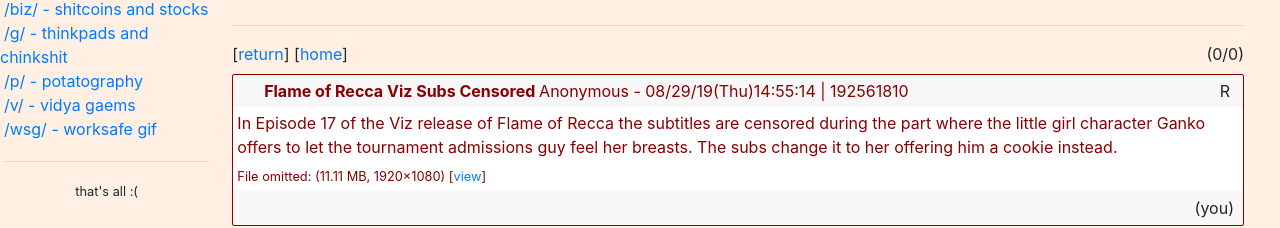
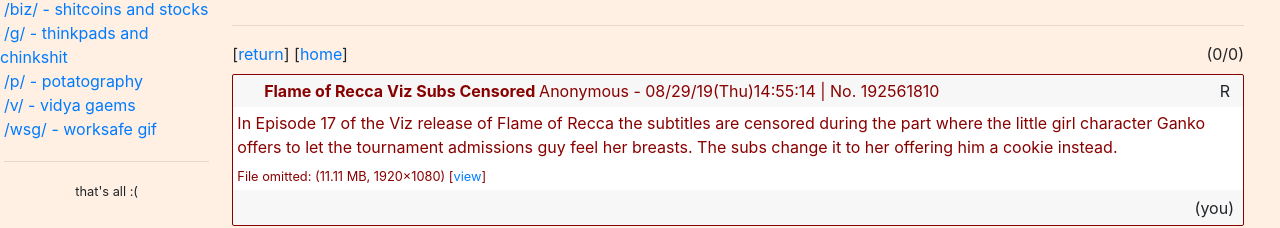
Before and after one commit to n4n0GH/0xchan-frontend, a Vue app: page /board/a/thread/192561810 in a window 1280 px wide. Shown: the part 209-437 px from the top of the page. Built offline with nearby package versions, Linux system fonts and the light colour scheme; some icons are missing; what vue-head would draw is missing.

Commit message:
Update Post.vue

```diff
--- a/src/components/board/Post.vue
+++ b/src/components/board/Post.vue
@@ -15,7 +15,7 @@
 								{{getForceAnon?'Anonymous':post.name}}
 							</span>
 							- {{post.timestamp}}
-							| {{post.id?post.id:post.thread}}
+							| No. {{post.id?post.id:post.thread}}
 						</p>
 					</div>
 					<div class="col-auto mr-2">
```
